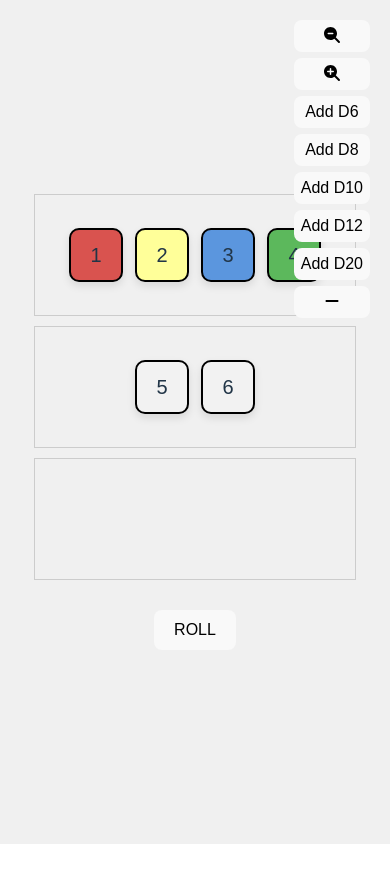
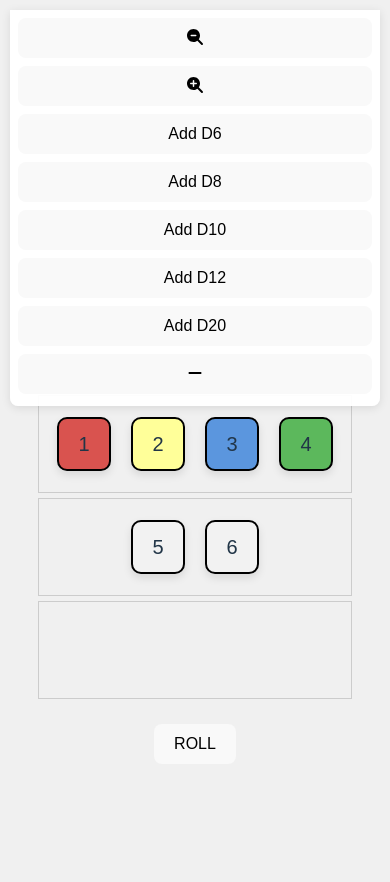
Before and after one commit to FFengIll/roll-dice, a React (Vite) app: page /roll-dice/dist/view/roll-dice in a window 390 px wide. Shown: the top 882 px of the page. Before the commit the page ends 844 px from the top, so only its background shows below. Built offline with nearby package versions, Linux system fonts and the light colour scheme.

Commit message:
feat: use dnd-kit to support drag and drop.

```diff
--- a/package.json
+++ b/package.json
@@ -14,10 +14,14 @@
     "@ant-design/icons": "^6.0.0",
     "@atlaskit/pragmatic-drag-and-drop": "^1.5.3",
     "@atlaskit/pragmatic-drag-and-drop-react-beautiful-dnd-migration": "^1.4.1",
+    "@dnd-kit/core": "^6.3.1",
+    "@dnd-kit/sortable": "^10.0.0",
+    "@dnd-kit/utilities": "^3.2.2",
     "@fortawesome/fontawesome-svg-core": "^6.7.2",
     "@fortawesome/free-solid-svg-icons": "^6.7.2",
     "@fortawesome/react-fontawesome": "^0.2.2",
     "antd": "^5.24.8",
+    "dnd-kit": "^0.0.2",
     "react": "^18.3.1",
     "react-beautiful-dnd": "^13.1.1",
     "react-dom": "^18.3.1",
--- a/src/component/RollDice.css
+++ b/src/component/RollDice.css
@@ -231,3 +231,107 @@ button {
         transform: rotate(0deg);
     }
 }
+
+/* Mobile-optimized styles */
+.sortable-dice {
+    display: inline-block;
+    margin: 6px;
+    touch-action: none;
+    user-select: none;
+    -webkit-user-select: none;
+    -webkit-touch-callout: none;
+}
+
+.sortable-dice.dragging {
+    z-index: 1000;
+    transform: scale(1.1);
+    opacity: 0.8;
+}
+
+/* Enhanced touch feedback */
+.sortable-dice:active {
+    transform: scale(0.95);
+}
+
+/* Mobile-specific controls */
+@media (max-width: 768px) {
+    .controls {
+        position: fixed;
+        top: 5px;
+        right: 5px;
+        flex-direction: row;
+        flex-wrap: wrap;
+        gap: 4px;
+        max-width: 200px;
+        justify-content: flex-end;
+    }
+
+    .control-btn {
+        padding: 8px 8px;
+        font-size: 14px;
+        min-width: 36px;
+        min-height: 36px;
+        touch-action: manipulation; /* Prevent double-tap zoom */
+        -webkit-tap-highlight-color: transparent;
+    }
+
+    .dice-container {
+        min-width: 280px;
+        padding: 8px;
+        margin: 5px;
+    }
+
+    .container {
+        padding-bottom: 80px; /* Space for mobile controls */
+    }
+}
+
+@media (max-width: 480px) {
+    .controls {
+        top: 0;
+        left: 0;
+        right: 0;
+        flex-direction: column;
+        max-width: none;
+        background: rgba(255, 255, 255, 0.95);
+        padding: 8px;
+        box-shadow: 0 2px 10px rgba(0, 0, 0, 0.1);
+        border-radius: 0 0 8px 8px;
+    }
+
+    .control-btn {
+        font-size: 16px;
+        padding: 10px;
+        width: 100%;
+        margin-bottom: 4px;
+    }
+
+    .dice-container {
+        min-width: 260px;
+        min-height: 80px;
+    }
+
+    .dice {
+        width: 40px;
+        height: 40px;
+        font-size: 16px;
+        line-height: 40px;
+        margin: 4px;
+    }
+
+    body {
+        padding-top: 200px; /* Account for top controls on mobile */
+    }
+}
+
+/* Large screen optimizations */
+@media (min-width: 1024px) {
+    .dice-container {
+        min-width: 400px;
+    }
+
+    .control-btn {
+        font-size: 20px;
+        padding: 8px 12px;
+    }
+}
--- a/src/component/RollDice.tsx
+++ b/src/component/RollDice.tsx
@@ -1,10 +1,78 @@
 import { faMinus, faSearchMinus, faSearchPlus } from '@fortawesome/free-solid-svg-icons';
 import { FontAwesomeIcon } from '@fortawesome/react-fontawesome';
-import { useState } from 'react';
-import { DragDropContext, Draggable, Droppable } from 'react-beautiful-dnd';
+import { useState, useCallback, memo } from 'react';
+import {
+    DndContext,
+    DragOverlay,
+    closestCenter,
+    KeyboardSensor,
+    PointerSensor,
+    TouchSensor,
+    useSensor,
+    useSensors,
+    DragStartEvent,
+    DragEndEvent,
+    DragOverEvent,
+    DragCancelEvent
+} from '@dnd-kit/core';
+import {
+    arrayMove,
+    SortableContext,
+    sortableKeyboardCoordinates,
+    rectSortingStrategy,
+    verticalListSortingStrategy
+} from '@dnd-kit/sortable';
+import {
+    useSortable
+} from '@dnd-kit/sortable';
+import { CSS } from '@dnd-kit/utilities';
 import { CustomDice } from './Dice';
 import './RollDice.css';
 
+// Sortable wrapper for dice with memo for performance
+const SortableDice = memo(({ dice, diceSize, isSelected, onClick }) => {
+    const {
+        attributes,
+        listeners,
+        setNodeRef,
+        transform,
+        transition,
+        isDragging
+    } = useSortable({ id: dice.id });
+
+    const style = {
+        transform: CSS.Transform.toString(transform),
+        transition,
+        opacity: isDragging ? 0.5 : 1,
+        touchAction: 'none', // Important for mobile touch handling
+        cursor: isDragging ? 'grabbing' : 'grab'
+    };
+
+    // Memoize the click handler to prevent unnecessary re-renders
+    const handleClick = useCallback(() => {
+        onClick(dice.id);
+    }, [dice.id, onClick]);
+
+    return (
+        <div
+            ref={setNodeRef}
+            style={style}
+            {...attributes}
+            {...listeners}
+            className={`sortable-dice ${isDragging ? 'dragging' : ''}`}
+        >
+            <CustomDice
+                id={dice.id}
+                type={dice.type || 6}
+                value={dice.value}
+                size={diceSize}
+                style={{}}
+                isSelected={isSelected}
+                onClick={handleClick}
+            />
+        </div>
+    );
+});
 
 const initialDiceConfig = {
     dice: [
@@ -26,12 +94,31 @@ const RollDice = () => {
     const [diceConfig, setDiceConfig] = useState(initialDiceConfig);
     const [diceSize, setDiceSize] = useState(50);
     const [selectedDiceId, setSelectedDiceId] = useState(null);
+    const [activeId, setActiveId] = useState(null);
 
-    const handleDiceClick = (id) => {
-        setSelectedDiceId(id === selectedDiceId ? null : id); // Toggle selection
-    };
+    // Setup sensors for different input types with mobile optimization
+    const sensors = useSensors(
+        useSensor(PointerSensor, {
+            activationConstraint: {
+                distance: 8, // 8px movement before drag starts
+            },
+        }),
+        useSensor(TouchSensor, {
+            activationConstraint: {
+                delay: 200, // 200ms delay for touch
+                tolerance: 8, // 8px tolerance
+            },
+        }),
+        useSensor(KeyboardSensor, {
+            coordinateGetter: sortableKeyboardCoordinates,
+        })
+    );
 
-    const rollDice = () => {
+    const handleDiceClick = useCallback((id) => {
+        setSelectedDiceId(prevId => prevId === id ? null : id); // Toggle selection
+    }, []);
+
+    const rollDice = useCallback(() => {
         const shakeDice = () => {
             setDiceConfig(prevConfig => ({
                 dice: prevConfig.dice.map(row => row.map(dice => ({
@@ -54,13 +141,13 @@ const RollDice = () => {
 
         shakeDice();
         stopShake();
-    };
+    }, []);
 
-    const changeSize = (amount) => {
+    const changeSize = useCallback((amount) => {
         setDiceSize(prevSize => Math.max(20, prevSize + amount));
-    };
+    }, []);
 
-    const addDice = (type: number) => {
+    const addDice = useCallback((type: number) => {
         setDiceConfig(prevConfig => {
             const newId = `dice${prevConfig.dice.flat().length + 1}`;
             const newDice = { id: newId, value: 1, type };
@@ -74,9 +161,9 @@ const RollDice = () => {
                 dice: newDiceConfig
             };
         });
-    };
+    }, []);
 
-    const removeDice = () => {
+    const removeDice = useCallback(() => {
         setDiceConfig(prevConfig => {
             const lastGroup = prevConfig.dice[prevConfig.dice.length - 1];
             if (lastGroup.length === 0) return prevConfig; // No dice to remove in the last group
@@ -90,29 +177,54 @@ const RollDice = () => {
                 dice: newDiceConfig
             };
         });
-    };
+    }, []);
 
-    const onDragEnd = (result) => {
-        const { source, destination } = result;
+    // Find dice by ID across all rows
+    const findDice = useCallback((id) => {
+        for (let rowIndex = 0; rowIndex < diceConfig.dice.length; rowIndex++) {
+            const diceIndex = diceConfig.dice[rowIndex].findIndex(dice => dice.id === id);
+            if (diceIndex !== -1) {
+                return { rowIndex, diceIndex, dice: diceConfig.dice[rowIndex][diceIndex] };
+            }
+        }
+        return null;
+    }, [diceConfig.dice]);
 
-        // If there's no destination (dragged outside droppable), do nothing
-        if (!destination) return;
+    const handleDragStart = useCallback((event: DragStartEvent) => {
+        setActiveId(event.active.id as string);
+    }, []);
 
-        // Don't do anything if the item is dropped in the same location
-        if (source.droppableId === destination.droppableId && source.index === destination.index) return;
+    const handleDragEnd = useCallback((event: DragEndEvent) => {
+        const { active, over } = event;
 
+        if (!over) {
+            setActiveId(null);
+            return;
+        }
+
+        const activeData = findDice(active.id as string);
+        const overData = findDice(over.id as string);
+
+        if (activeData && overData && activeData.dice.id !== overData.dice.id) {
             setDiceConfig(prevConfig => {
-            const newDiceConfig = [...prevConfig.dice];
+                const newDiceConfig = prevConfig.dice.map(row => [...row]);
 
-            // Get the dragged dice
-            const [movedDice] = newDiceConfig[source.droppableId].splice(source.index, 1);
+                // Remove from original position
+                const [movedDice] = newDiceConfig[activeData.rowIndex].splice(activeData.diceIndex, 1);
 
-            // Insert it at the destination
-            newDiceConfig[destination.droppableId].splice(destination.index, 0, movedDice);
+                // Add to new position
+                newDiceConfig[overData.rowIndex].splice(overData.diceIndex, 0, movedDice);
 
                 return { dice: newDiceConfig };
             });
-    };
+        }
+
+        setActiveId(null);
+    }, [findDice]);
+
+    const handleDragCancel = useCallback(() => {
+        setActiveId(null);
+    }, []);
 
 
     return (
@@ -143,44 +255,51 @@ const RollDice = () => {
                     <FontAwesomeIcon icon={faMinus} />
                 </button>
             </div>
-            <DragDropContext onDragEnd={onDragEnd}>
+
+            <DndContext
+                sensors={sensors}
+                collisionDetection={closestCenter}
+                onDragStart={handleDragStart}
+                onDragEnd={handleDragEnd}
+                onDragCancel={handleDragCancel}
+            >
                 <div id="dice-container">
                     {diceConfig.dice.map((row, rowIndex) => (
-                        <Droppable key={rowIndex} droppableId={`${rowIndex}`}>
-                            {(provided) => (
-                                <div
-                                    ref={provided.innerRef}
-                                    {...provided.droppableProps}
-                                    className="dice-container"
+                        <SortableContext
+                            key={rowIndex}
+                            items={row.map(dice => dice.id)}
+                            strategy={rectSortingStrategy}
                         >
-                                    {row.map((dice, index) => (
-                                        <Draggable key={dice.id} draggableId={dice.id} index={index}>
-                                            {(provided) => (
-                                                <div
-                                                    ref={provided.innerRef}
-                                                    {...provided.draggableProps}
-                                                    {...provided.dragHandleProps}
-                                                >
-                                                    <CustomDice
-                                                        id={dice.id}
-                                                        type={dice.type || 6}
-                                                        value={dice.value}
-                                                        size={diceSize}
-                                                        style={{}}
+                            <div className="dice-container">
+                                {row.map((dice) => (
+                                    <SortableDice
+                                        key={dice.id}
+                                        dice={dice}
+                                        diceSize={diceSize}
                                         isSelected={dice.id === selectedDiceId}
                                         onClick={() => handleDiceClick(dice.id)}
                                     />
-                                                </div>
-                                            )}
-                                        </Draggable>
-                                    ))}
-                                    {provided.placeholder}
-                                </div>
-                            )}
-                        </Droppable>
                                 ))}
                             </div>
-            </DragDropContext>
+                        </SortableContext>
+                    ))}
+                </div>
+
+                <DragOverlay>
+                    {activeId ? (
+                        <CustomDice
+                            id={activeId}
+                            type={findDice(activeId)?.dice.type || 6}
+                            value={findDice(activeId)?.dice.value}
+                            size={diceSize}
+                            style={{}}
+                            isSelected={false}
+                            onClick={() => {}}
+                        />
+                    ) : null}
+                </DragOverlay>
+            </DndContext>
+
             <div className="button-container">
                 <button onClick={rollDice}>ROLL</button>
             </div>
```
Lines whose indentation alone changed are shown as unchanged.
